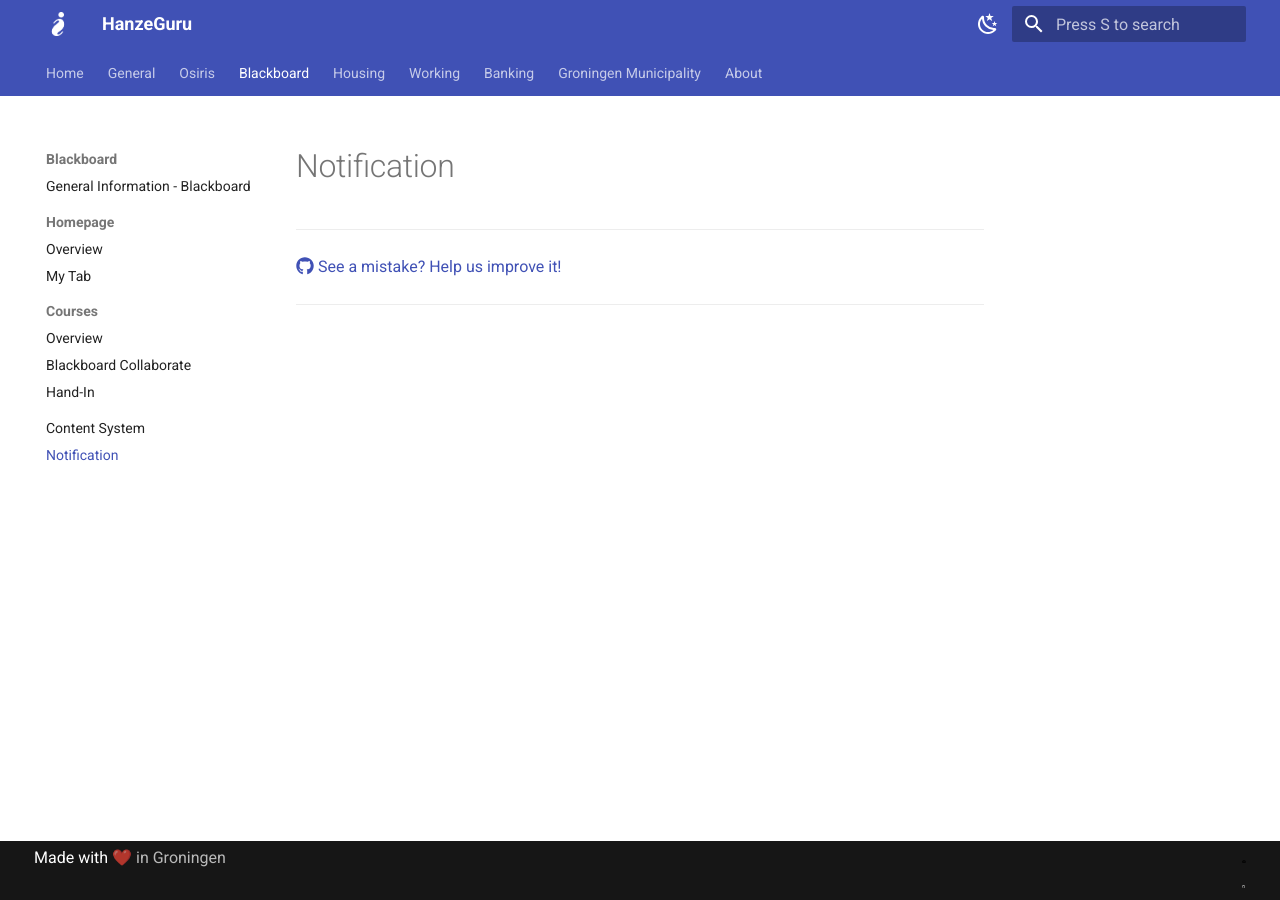
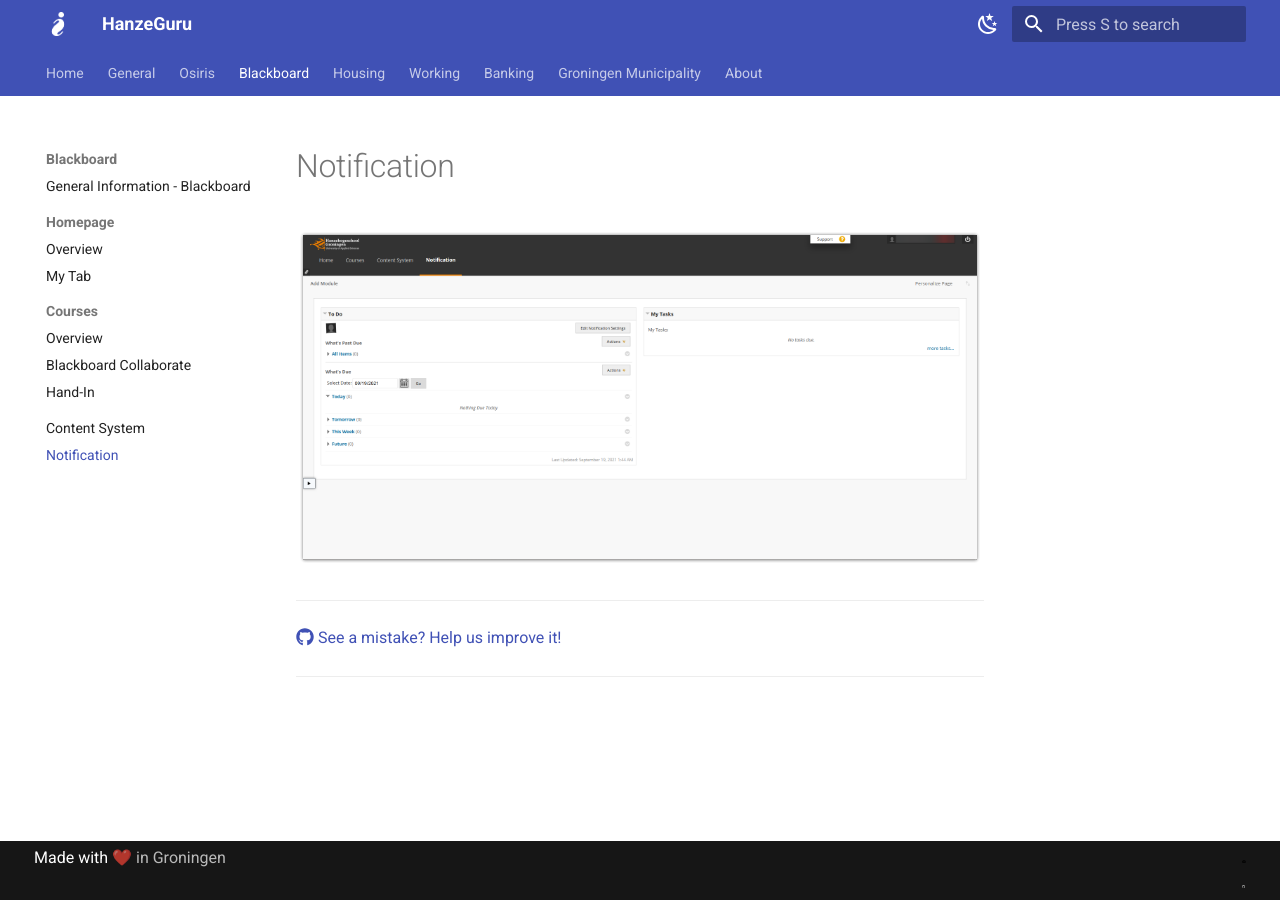
Before and after one commit to zerenxyz/hanzeguru, an MkDocs documentation site: the page built from docs/blackboard/bb-notification.md, in a window 1280 px wide. Built offline with MkDocs 1.6.1 and Material for MkDocs 9.7.7, drawn with Linux system fonts in a browser that asks for light colours.

Commit message:
bb page image update

```diff
--- a/docs/blackboard/bb-notification.md
+++ b/docs/blackboard/bb-notification.md
@@ -13,3 +13,6 @@
 -->
 
 # Notification
+
+<!-- Use this image as needed -->
+![Blackboard Collaborate Image](../img/assets/blackboard/notification.png)
```
